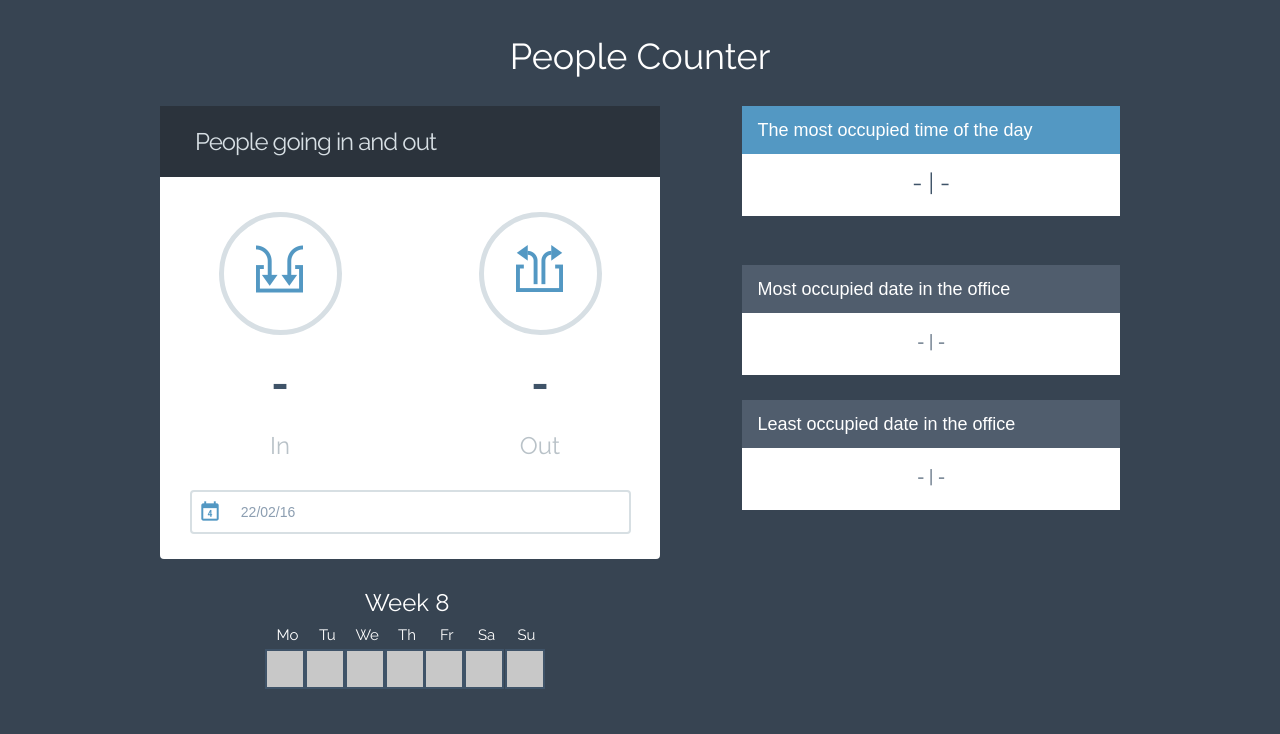
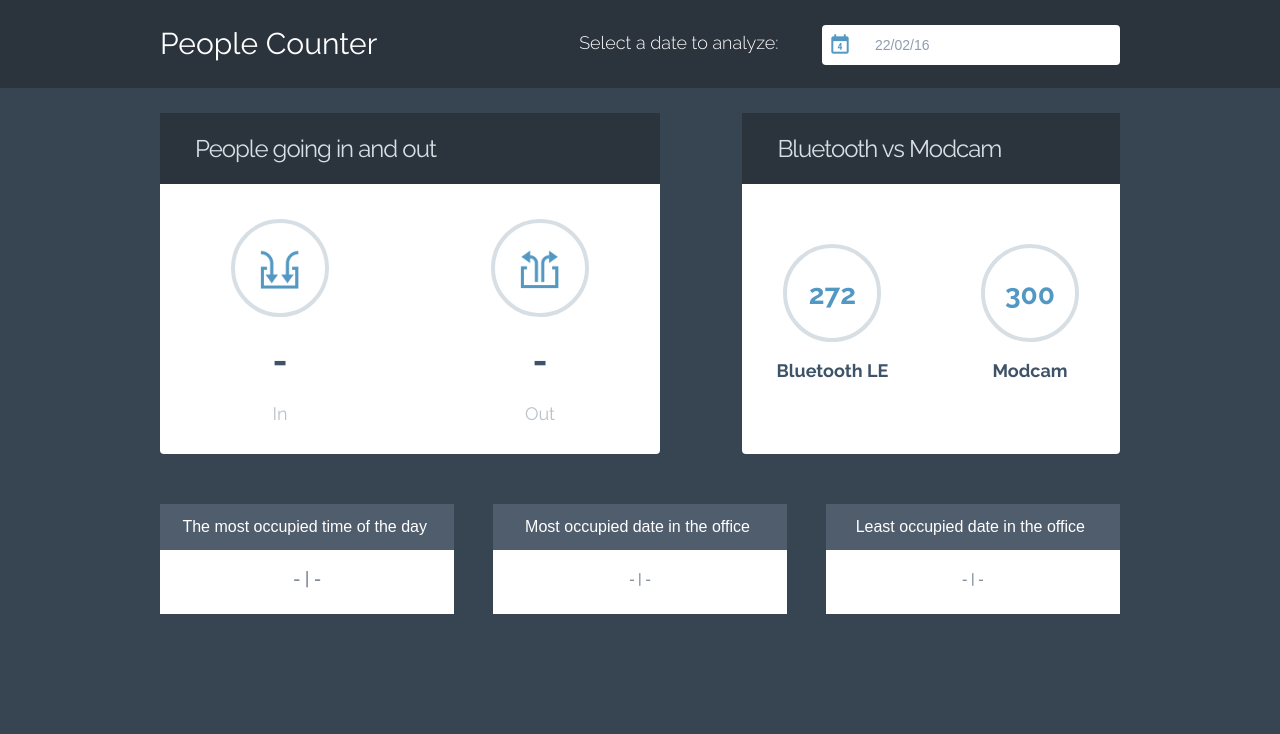
Before and after one commit to lorentzlasson/modcam-visualize, a website: page public/index.html in a window 1280 px wide. Drawn offline with nearby package versions, Linux system fonts and the light colour scheme.

Commit message:
erdal push

```diff
--- a/public/css/peoplecounter.css
+++ b/public/css/peoplecounter.css
@@ -2,6 +2,8 @@
 	background: #374452;
 	font-family: 'Raleway', sans-serif;
 	font-weight: 300;
+	margin: 0;
+	padding: 0;
 }
 .wrapper {
 	max-width: 440px;
@@ -10,15 +12,16 @@
 header {
 	padding-top: 20px;
 	padding-bottom: 20px;
-	text-align: center;
 	color: #fff;
-	font-size: 36px;
+	font-size: 30px;
+	background: #2b333c;
+	margin-bottom: 25px;
 }
 section#in-out {
 	background: #fff;
 	max-width: 500px;
 	border-radius: 4px;
-	padding-bottom: 50px;
+
 }
 section#in-out h3 {
 	font-size: 24px !important;
@@ -28,10 +31,60 @@
 	font-weight: 400 !important;
 	color: #d7dfe4;
 }
+section#ble {
+	background: #fff;
+	max-width: 500px;
+	border-radius: 4px;
+	margin-bottom: 50px;
+}
+section#ble .wrapper {
+	position: relative;
+	top: 25px;
+}
+section#ble h3 {
+	font-size: 24px !important;
+	background: #2b333c;
+	text-indent: 15px;
+	padding: 20px;
+	font-weight: 400 !important;
+	color: #d7dfe4;
+}
+.ble-count {
+	font-size: 28px;
+	color: #5398c3;
+	position: relative;
+	top: -15px;
+	font-weight: bold;
+}
+.ble-countertype {
+	color: #3f5368;
+	font-size: 18px;
+	font-weight: 700;
+	margin-top: 10px;
+}
 .day .title {
 	background: #5398c3 !important;
 	font-family: 'Arial' !important;
 	font-weight: 100;
+}
+.widget {
+	width: 100%;
+	overflow: hidden;
+	background: #fff;
+	min-height: 110px;
+	margin-bottom: 25px;
+}
+.number {
+	color: #3f5368;
+	text-align: center;
+	font-size: 18px;
+	margin-top: 15px;
+}
+.date {
+	color: #3f5368;
+	text-align: center;
+	font-size: 16px;
+	margin-top: 15px;
 }
 .widget .title {
 	font-size: 18px !important;
@@ -43,24 +96,28 @@
 	color: #fff;
 	width: 100%;
 }
-.widget {
-	width: 100%;
-	overflow: hidden;
-	background: #fff;
-	min-height: 110px;
-	margin-bottom: 25px;
-}
-.number {
-	color: #3f5368;
-	text-align: center;
-	font-size: 24px;
-	margin-top: 10px;
-}
-.date {
+.sec-number {
 	color: #3f5368;
 	text-align: center;
 	font-size: 18px;
 	margin-top: 15px;
+}
+.sec-date {
+	color: #3f5368;
+	text-align: center;
+	font-size: 14px;
+	margin-top: 18px;
+}
+.widget .sec-title {
+	font-size: 16px !important;
+	font-family: 'Arial' !important;
+	background: #505d6d;
+	font-weight: 200;
+	text-align: center;
+	text-indent: -25px;
+	padding: 10px;
+	color: #fff;
+	width: 100%;
 }
 .box {
 	margin: 0 auto;
@@ -74,13 +131,21 @@
 	float: right;
 }
 .date-time {
-	width: 97%;
-	border: 2px solid #d7dfe3;
+	background: #fff;
+	float: right;
 	padding: 5px;
 	height: 30px;
+	line-height: 20px;
+	border-radius: 4px;
+	margin-top: 5px;
+}
+.label-select-date {
+	font-size: 18px !important;
+	display: inline-block;
+	font-weight: 300;
+	margin-left: -80px;
 	position: relative;
-	bottom: -25px;
-	border-radius: 4px;
+	top: -5px;
 }
 input {
 	height: 30px;
@@ -110,20 +175,20 @@
 }
 .image-circle {
 	margin: 15px auto;
-	width: 113px;
-	line-height: 143px;
-	height: 113px;
+	width: 90px;
+	line-height: 123px;
+	height: 90px;
 	border-radius: 50%;
-	border: 5px solid #d7dfe4;
+	border: 4px solid #d7dfe4;
 }
 .counter {
-	font-size: 42px;
+	font-size: 36px;
 	color: #3f5368;
 	font-weight: 700;
 }
 .countertype {
 	color: #b9c2c8;
-	font-size: 24px;
+	font-size: 18px;
 	font-weight: 400;
 	margin-top: 10px;
 }
@@ -175,12 +240,13 @@
 .weekly-indicator {
 	position: relative;
 	left: -25px;
-	margin-top: 25px;
+	margin-top: -60px;
 }
 .week-title {
 	font-size: 24px;
 	color: #fff;
 }
+
 /* TOOLTIP */
 
 [data-tooltip] {
--- a/public/index.html
+++ b/public/index.html
@@ -8,8 +8,22 @@
 </head>
 <body>
   <header>
-    People Counter
+      <div class="container">
+      <div class="row">
+        <div class="six columns">
+           People Counter
+        </div>
+        <div class="six columns">
+          <label class="label-select-date" for="">Select a date to analyze:</label>
+          <div class="date-time">
+             <img src="images/cal.png" class="calendar-icon" alt="" width="20" height="20">
+             <input type="text" id="datepicker" placeholder="Select a date to analyze">
+          </div>
+        </div>
+      </div>
+    </div>
   </header>
+
   <div class="container">
     <div class="row">
       <div class="seven columns">
@@ -18,7 +32,7 @@
           <div class="wrapper">
             <div class="box">
               <div class="image-circle">
-               <img src="images/in.png" width="50" height="50">
+               <img src="images/in.png" width="40" height="40">
              </div>
              <div class="counter" id="in">-</div>
              <div class="countertype">In</div>
@@ -26,22 +40,55 @@
 
            <div class="box right">
              <div class="image-circle">
-               <img src="images/out.png" width="50" height="50">
+               <img src="images/out.png" width="40" height="40">
              </div>
              <div class="counter" id="out">-</div>
              <div class="countertype">Out</div>
            </div>
-
-           <div class="date-time">
-             <img src="images/cal.png" class="calendar-icon" alt="" width="20" height="20">
-             <input type="text" id="datepicker" placeholder="Select a date to analyze">
-           </div>
-
-
          </div>
        </section>
      </div>
      <div class="five columns">
+       <section id="ble">
+         <h3>Bluetooth vs Modcam</h3>
+          <div class="wrapper">
+            <div class="box">
+              <div class="image-circle">
+              <span class="ble-count">272</span>
+             </div>
+             <div class="ble-countertype">Bluetooth LE</div>
+           </div>
+
+           <div class="box right">
+             <div class="image-circle">
+              <span class="ble-count">300</span>
+             </div>
+             <div class="ble-countertype">Modcam</div>
+           </div>
+         </div>
+       </section>
+     </div>
+     <div class="row">
+       <div class="four columns">
+         <div class="widget day">
+           <div class="sec-title">The most occupied time of the day</div>
+           <div class="sec-number" id="most"> - | - </div>
+         </div>
+       </div>
+       <div class="four columns">
+         <div class="widget day">
+           <div class="sec-title">Most occupied date in the office</div>
+              <div class="sec-date" id="mostOccupied"> - | - </div>
+         </div>
+       </div>
+       <div class="four columns">
+         <div class="widget day">
+           <div class="sec-title">Least occupied date in the office</div>
+              <div class="sec-date" id="leastOccupied"> - | - </div>
+         </div>
+       </div>
+     </div>
+    <!-- <div class="five columns">
        <section id="widgets">
          <div class="widget day">
            <div class="title" >The most occupied time of the day</div>
@@ -57,9 +104,9 @@
               <div class="date" id="leastOccupied"> - | - </div>
          </div>
        </section>
-     </div>
+     </div>-->
    </div>
-   <div class="row">
+  <!-- <div class="row">
      <div class="seven columns weekly-indicator">
       <div class="week-wrapper">
 							<div class="week-title">Week <span id="week">-</span></div>
@@ -86,7 +133,7 @@
 
      </div>
    </div>
- </div>
+ </div>-->
 
 </div>
 
```
